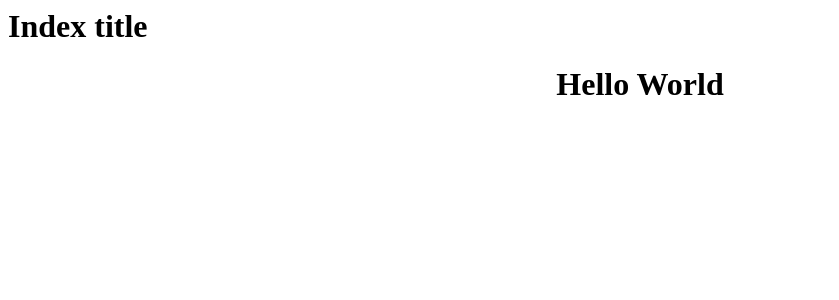
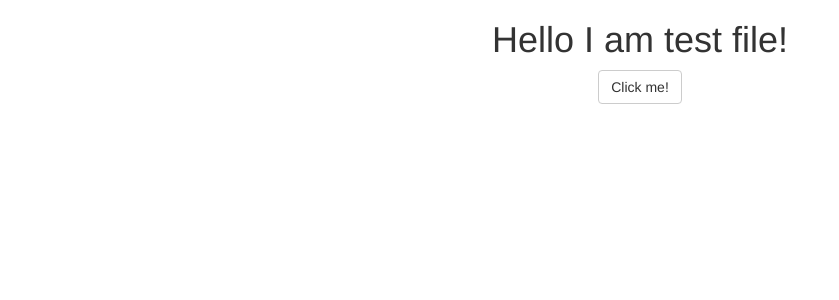
Before and after one commit to DenisTis/ThreeJSTests, a React app: page /test in a window 1280 px wide. Shown: the top 300 px of the page, without its empty margins (0-839 px from the left). Built offline with nearby package versions, Linux system fonts and the light colour scheme.

Commit message:
React with routing added and works

```diff
--- a/src/components/App.jsx
+++ /dev/null
@@ -1,10 +0,0 @@
-import React from 'react';
-
-export default class App extends React.Component {
-  render() {
-    return (
-     <div style={{textAlign: 'center'}}>
-        <h1>Hello World</h1>
-      </div>);
-  }
-}
--- /dev/null
+++ b/src/components/Home.jsx
@@ -0,0 +1,16 @@
+'use strict';
+import React from 'react';
+import { Link } from 'react-router-dom';
+
+export default class Home extends React.Component {
+  render() {
+    return (
+      <div>
+        <h1>This is a homepage</h1>
+        <ul role="nav">
+          <li><Link to="/test">Test</Link></li>
+        </ul>
+      </div>
+    )
+  }
+}
--- /dev/null
+++ b/src/components/Test.jsx
@@ -0,0 +1,16 @@
+import React from 'react';
+
+import { Button } from 'react-bootstrap';
+const buttonsInstance = (
+  <Button>Click me!</Button>
+);
+
+export default class Test extends React.Component {
+  render() {
+    return (
+     <div style={{textAlign: 'center'}}>
+        <h1>Hello I am test file!</h1>
+        <Button>Click me!</Button>
+      </div>);
+  }
+}
--- a/src/index.html
+++ b/src/index.html
@@ -15,8 +15,7 @@
 </head>
 
 <body>
-  <h1>Index title</h1>
-  <div id="root"></div>
+  <div id=root></div>
 </body>
 
 </html>
--- a/src/index.js
+++ /dev/null
@@ -1,5 +0,0 @@
-import React from 'react';
-import ReactDOM from 'react-dom';
-import App from './components/App.jsx';
-
-ReactDOM.render( < App / > , document.getElementById('root'));
--- /dev/null
+++ b/src/index.jsx
@@ -0,0 +1,21 @@
+'use strict';
+import Bootstrap from 'bootstrap/dist/css/bootstrap.css';
+
+import React from 'react';
+import ReactDom from 'react-dom';
+import { Switch, BrowserRouter, Route } from 'react-router-dom';
+//Double check if native app can use only NativeRouter
+
+import Home from './components/Home.jsx';
+import Test from './components/Test.jsx';
+
+ReactDom.render((
+  <BrowserRouter>
+    <Switch>
+      <Route exact path="/" component={Home} />
+      <Route path="/test" component={Test} />
+    </Switch>
+  </BrowserRouter>
+),
+  document.getElementById('root')
+);
--- a/webpack.common.js
+++ b/webpack.common.js
@@ -5,16 +5,28 @@ const CleanWebpackPlugin = require('clean-webpack-plugin');
 const HtmlWebpackPlugin = require('html-webpack-plugin');
 
 module.exports = {
-  entry: './src/index.js',
+  entry: './src/index.jsx',
   module: {
     loaders: [{
-      test: /\.jsx?$/,
-      loader: 'babel-loader',
-      exclude: /node_modules/,
-      query: {
-        presets: ['es2015', 'react']
+        test: /\.jsx?$/,
+        loader: 'babel-loader',
+        exclude: /node_modules/,
+        query: {
+          presets: ['es2015', 'react']
+        }
+      },
+      {
+        test: /\.css$/,
+        loader: 'style-loader!css-loader'
+      },
+      {
+        test: /\.(png|jpg|gif|svg|eot|ttf|woff|woff2)$/,
+        loader: 'url-loader',
+        options: {
+          limit: 10000
+        }
       }
-    }]
+    ]
   },
   plugins: [
     new webpack.ProvidePlugin({
```
Also changed, not shown: package.json (+8 -0 lines), 1 other file (tests, documents, lock files or other folders).
